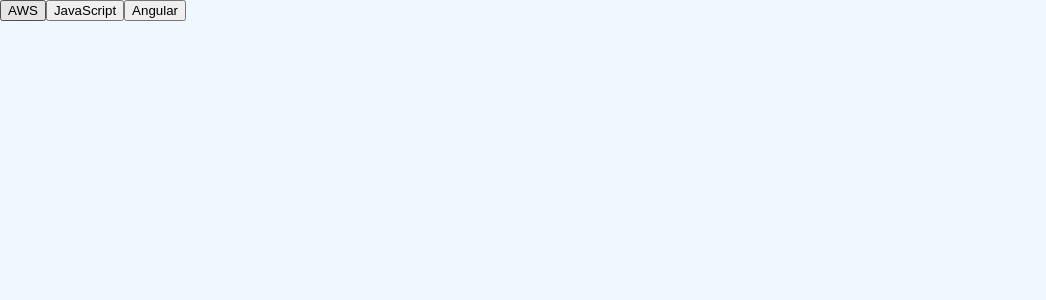
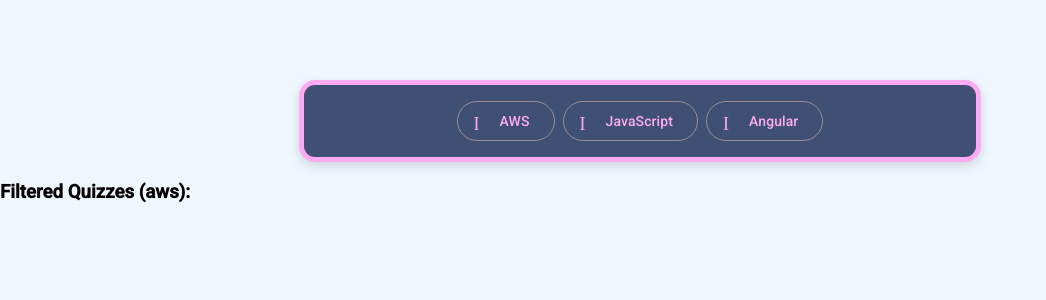
Before and after one commit to aakhrif/angular-material-quizz, an Angular app: page / in a window 1280 px wide. Shown: the top 300 px of the page, without its empty margins (0-1046 px from the left). Built offline with nearby package versions, Linux system fonts and the light colour scheme; no server answers.

Commit message:
Working selection

```diff
--- a/src/app/quiz-host/quiz-host.html
+++ b/src/app/quiz-host/quiz-host.html
@@ -1,4 +1,5 @@
-<app-quiz-selector
-    [topics]="topics()"
-    (selectTopic)="onTopicSelected($event)"
-/>
+<div class="container">
+    <app-quiz-selector [topics]="topics()" (selectTopic)="onTopicSelected($event)" />
+</div>
+
+<h3>Filtered Quizzes ({{ selectedTopic() }}): {{ filteredQuizzes()[0] | json }}</h3>
--- a/src/app/quiz-host/quiz-host.scss
+++ b/src/app/quiz-host/quiz-host.scss
@@ -0,0 +1,11 @@
+.container {
+  width: min(90%, 40rem);
+  margin-inline: auto;
+  padding: 1rem;
+  border: 5px solid #ffabf3;
+  margin-top: 5rem;
+  background-color: #404f74;
+  color: #EAEAEA;
+  box-shadow: 0 4px 12px rgba(0, 0, 0, 0.15);
+  border-radius: 1rem;
+}
--- a/src/app/quiz-host/quiz-host.ts
+++ b/src/app/quiz-host/quiz-host.ts
@@ -1,45 +1,50 @@
-import { CommonModule } from '@angular/common';
-import { Component, computed, signal } from '@angular/core';
+import { CommonModule, JsonPipe } from '@angular/common';
+import { Component, computed, effect, signal } from '@angular/core';
 import { QuizSelector } from '../quiz-selector/quiz-selector';
-import { Quizzes } from '../quizzes/quizzes';
-import { Quiz, Topic } from '../shared/models/interfaces';
+import { Quiz, QuizzesByTopic, Topic } from '../shared/models/interfaces';
 import { QuizzesService } from '../quizzes/quizzes.service';
 import { FormsModule } from '@angular/forms';
 
 @Component({
   selector: 'app-quiz-host',
-  imports: [CommonModule, FormsModule, QuizSelector],
+  imports: [CommonModule, FormsModule, QuizSelector, JsonPipe],
   templateUrl: './quiz-host.html',
   styleUrl: './quiz-host.scss'
 })
 export class QuizHost {
-  topics = signal<Topic[]>([
-    { id: 'aws', name: 'AWS'},
-    { id: 'js', name: 'JavaScript'},
-    { id: 'ng', name: 'Angular'},
+  readonly topics = signal<Topic[]>([
+    { id: 'aws', name: 'AWS' },
+    { id: 'js', name: 'JavaScript' },
+    { id: 'ng', name: 'Angular' },
   ]);
 
-  currentIndex = signal(0);
+  readonly currentIndex = signal(0);
+  readonly selectedTopic = signal('aws');
+  readonly quizzes = signal<QuizzesByTopic>({});
 
-  quizzes = signal<Quiz[]>([])
+  // readonly filteredQuizzes = computed(() =>
+  //   this.quizzes().filter(q => q.topicId === this.selectedTopic())
+  // );
 
-  selectedTopic = signal<string>('aws');
-
-  filteredQuizzes = computed(() =>
-    this.quizzes().filter(q => q.topicId === this.selectedTopic())
-  );
+  readonly filteredQuizzes = computed(() => {
+    const quizzesByTopic = this.quizzes();
+    const topicId = this.selectedTopic();
+    return quizzesByTopic[topicId] ?? []
+  });
 
   constructor(private quizzesService: QuizzesService) {
     this.quizzesService.getQuizzes().subscribe(data => this.quizzes.set(data));
-    this.topics = signal<Topic[]>([
-    { id: 'aws', name: 'AWS'},
-    { id: 'js', name: 'JavaScript'},
-    { id: 'ng', name: 'Angular'},
-  ]);
+
+    console.log('this.quizzes ', this.quizzes())
+    // Debug-Ausgabe:
+    effect(() => {
+      console.log('🔄 Filtered quizzes für Topic:', this.selectedTopic());
+      console.table(this.filteredQuizzes());
+    });
   }
 
   onTopicSelected(topicId: string) {
-    console.log('hier als nächstes schauen topic id wird richtig gesetzt ', topicId)
+    console.log('✅ Topic gewählt:', topicId);
     this.selectedTopic.set(topicId);
   }
 }
--- a/src/app/quiz-selector/quiz-selector.html
+++ b/src/app/quiz-selector/quiz-selector.html
@@ -1,7 +1,4 @@
-
-<div class="menu">
-    <button *ngFor="let topic of topics"
-        (click)="selectTopic.emit(topic.id)"
-        class="menu-card"
-        > {{topic.name}} </button>
+<div class="container">
+        <button matButton="outlined" *ngFor="let topic of topics" (click)="selectTopic.emit(topic.id)"
+            class="menu-card"><mat-icon>Input</mat-icon> {{topic.name}} </button>
 </div>
--- a/src/app/quiz-selector/quiz-selector.scss
+++ b/src/app/quiz-selector/quiz-selector.scss
@@ -0,0 +1,5 @@
+.container {
+    display: flex;
+    justify-content: center;
+    gap: 0.5rem;
+}
--- a/src/app/quiz-selector/quiz-selector.ts
+++ b/src/app/quiz-selector/quiz-selector.ts
@@ -1,10 +1,12 @@
 import { CommonModule } from '@angular/common';
 import { Component, EventEmitter, Input, Output } from '@angular/core';
 import { Topic } from '../shared/models/interfaces';
+import { MatButtonModule } from '@angular/material/button';
+import { MatIcon } from '@angular/material/icon';
 
 @Component({
   selector: 'app-quiz-selector',
-  imports: [CommonModule],
+  imports: [CommonModule, MatButtonModule, MatIcon],
   templateUrl: './quiz-selector.html',
   styleUrl: './quiz-selector.scss'
 })
--- a/src/app/quizzes/quizzes.scss
+++ b/src/app/quizzes/quizzes.scss
@@ -9,7 +9,6 @@
   box-shadow: 0 4px 12px rgba(0, 0, 0, 0.15);
   border-radius: 1rem;
 }
-
 
 h2 {
     font-size: 1.5rem;
--- a/src/app/quizzes/quizzes.service.ts
+++ b/src/app/quizzes/quizzes.service.ts
@@ -1,13 +1,13 @@
 import { HttpClient } from "@angular/common/http";
 import { Injectable } from "@angular/core";
 import { Observable } from "rxjs";
-import { Quiz } from "../shared/models/interfaces";
+import { Quiz, QuizzesByTopic } from "../shared/models/interfaces";
 
 @Injectable({ providedIn: 'root' })
 export class QuizzesService {
     constructor(private http: HttpClient) {}
 
-    getQuizzes(): Observable<Quiz[]> {
-        return this.http.get<Quiz[]>('/api/quizzes');
+    getQuizzes(): Observable<QuizzesByTopic> {
+        return this.http.get<QuizzesByTopic>('/api/quizzes');
     }
 }
--- a/src/app/shared/models/interfaces.ts
+++ b/src/app/shared/models/interfaces.ts
@@ -1,3 +1,7 @@
+export interface QuizzesByTopic {
+    [topicId: string]: Quiz[]
+}
+
 export interface Quiz {
     id: number,
     question: string,
```
Also changed, not shown: src/app/quizzes/quizzes.html (+2 -6 lines), src/app/quizzes/quizzes.ts (+33 -33 lines).
